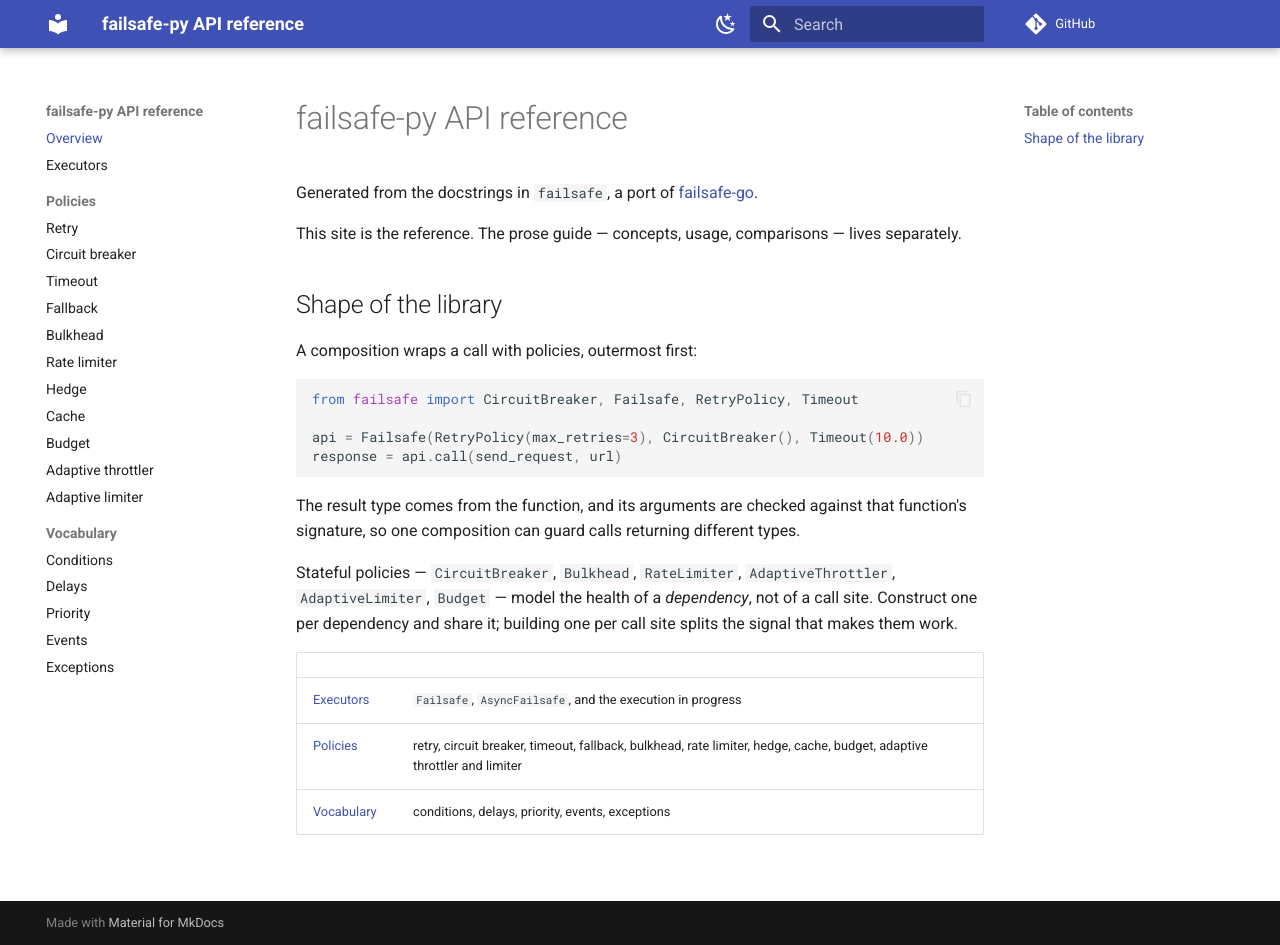
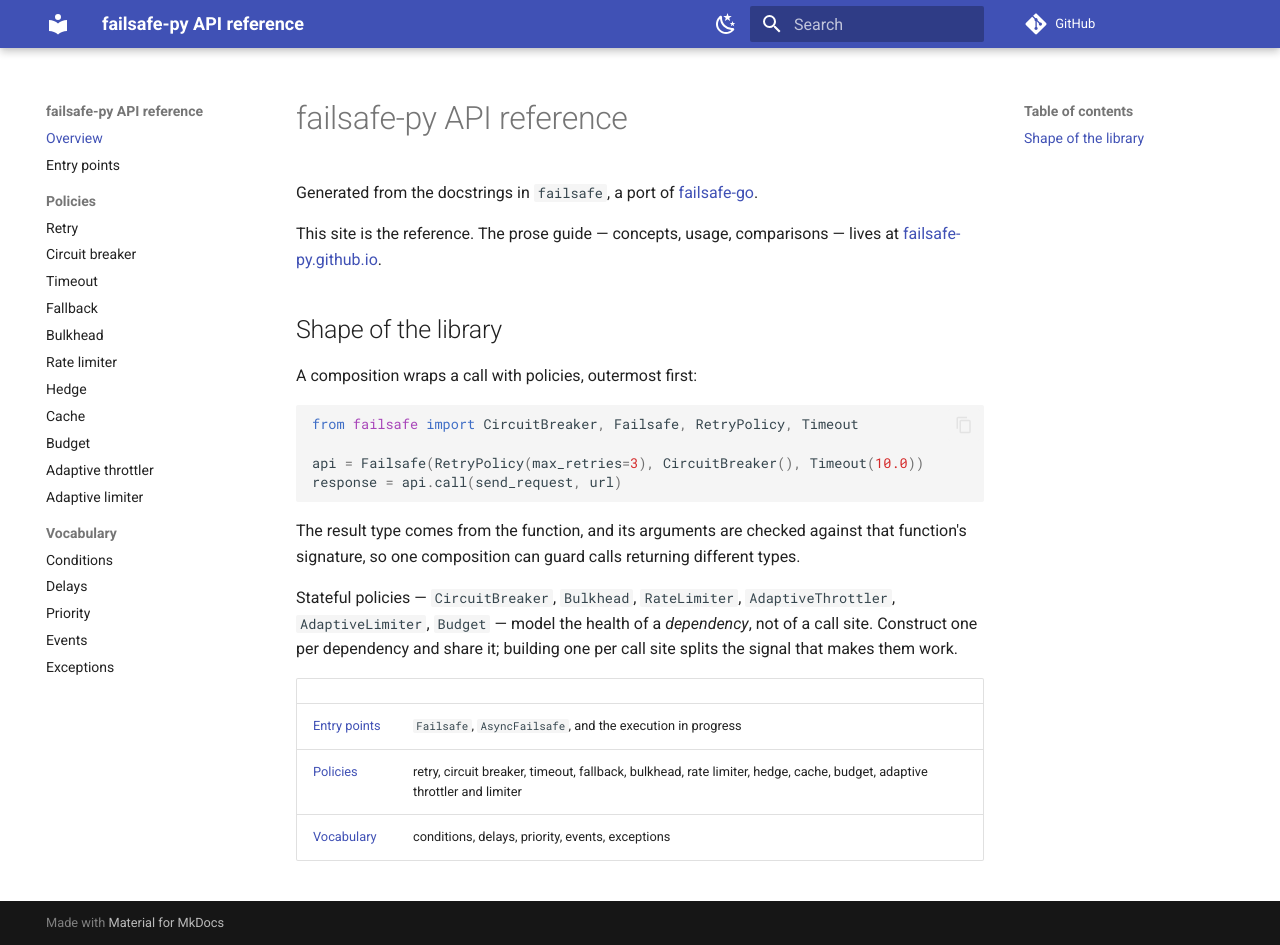
Before and after one commit to failsafe-py/failsafe-py, an MkDocs documentation site: the page built from docs/index.md, in a window 1280 px wide and 945 px high. Built offline with MkDocs 1.6.1 and Material for MkDocs 9.7.7, drawn with Linux system fonts in a browser that asks for light colours; comment, search, counter and statistics services are not loaded.

Commit message:
docs: rename the executors page and link the prose site

```diff
--- a/docs/index.md
+++ b/docs/index.md
@@ -3,8 +3,8 @@
 Generated from the docstrings in `failsafe`, a port of
 [failsafe-go](https://github.com/failsafe-go/failsafe-go).
 
-This site is the reference. The prose guide — concepts, usage, comparisons — lives
-separately.
+This site is the reference. The prose guide — concepts, usage, comparisons — lives at
+[failsafe-py.github.io](https://failsafe-py.github.io).
 
 ## Shape of the library
 
@@ -27,6 +27,6 @@ that makes them work.
 
 | | |
 |---|---|
-| [Executors](reference/executors.md) | `Failsafe`, `AsyncFailsafe`, and the execution in progress |
+| [Entry points](reference/entry-points.md) | `Failsafe`, `AsyncFailsafe`, and the execution in progress |
 | [Policies](reference/retry.md) | retry, circuit breaker, timeout, fallback, bulkhead, rate limiter, hedge, cache, budget, adaptive throttler and limiter |
 | [Vocabulary](reference/conditions.md) | conditions, delays, priority, events, exceptions |
--- a/mkdocs.yml
+++ b/mkdocs.yml
@@ -60,7 +60,7 @@ markdown_extensions:
 
 nav:
   - Overview: index.md
-  - Executors: reference/executors.md
+  - Entry points: reference/entry-points.md
   - Policies:
       - Retry: reference/retry.md
       - Circuit breaker: reference/circuit-breaker.md
```
Also changed, not shown: docs/reference/entry-points.md (added, +12 -0 lines), docs/reference/executors.md (deleted, +0 -11 lines).
